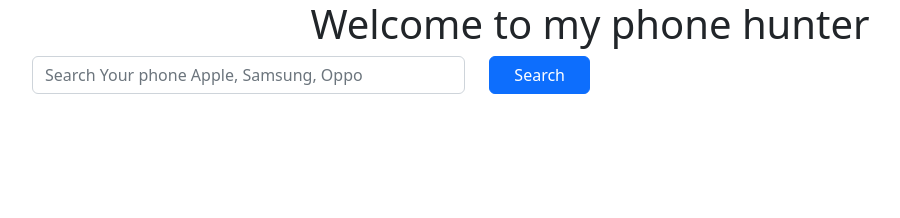
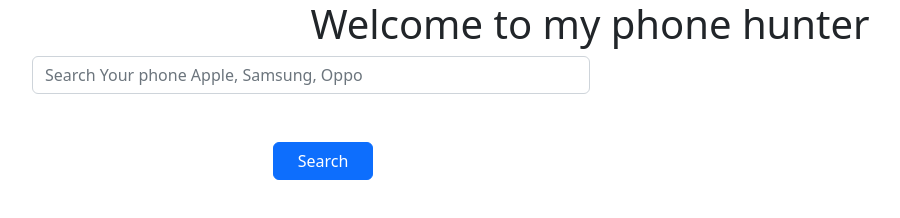
Before and after one commit to mdferdousalam/phonehunter, a plain HTML site: page index.html in a window 1280 px wide. Shown: the whole page, without its empty margins (50-950 px from the left). Drawn offline with nearby package versions, Linux system fonts and the light colour scheme.

Commit message:
button fix

```diff
--- a/index.html
+++ b/index.html
@@ -16,9 +16,9 @@
 
   <main class="container">
     <section class="text-center">
-      <div class="mb-3 w-50 d-flex">
+      <div class="mb-3 w-50 ">
         <input type="text" class="form-control" id="searchField" placeholder="Search Your phone Apple, Samsung, Oppo" />
-        <button id="btn-search" class="ms-4 px-4 btn btn-primary">
+        <button id="btn-search" class="ms-4 mt-5 px-4 btn btn-primary">
           Search
         </button>
       </div>
```
